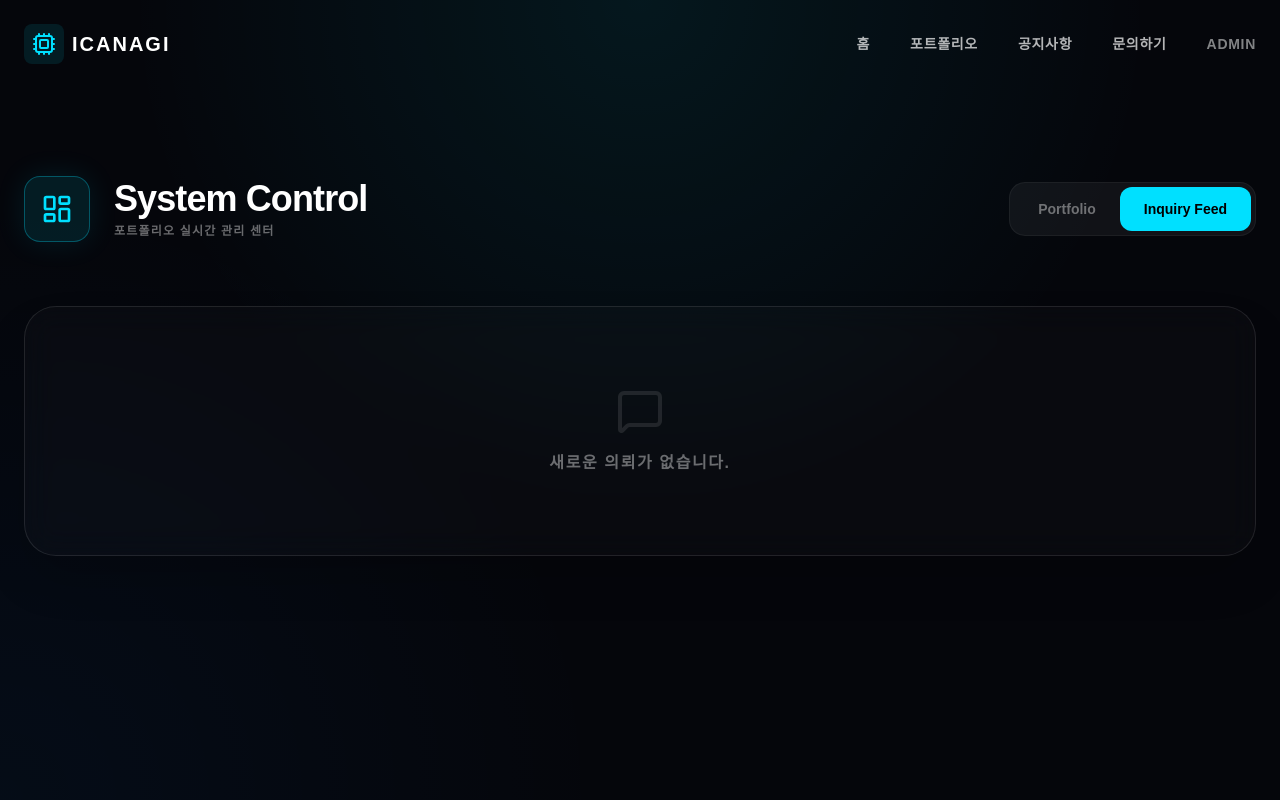
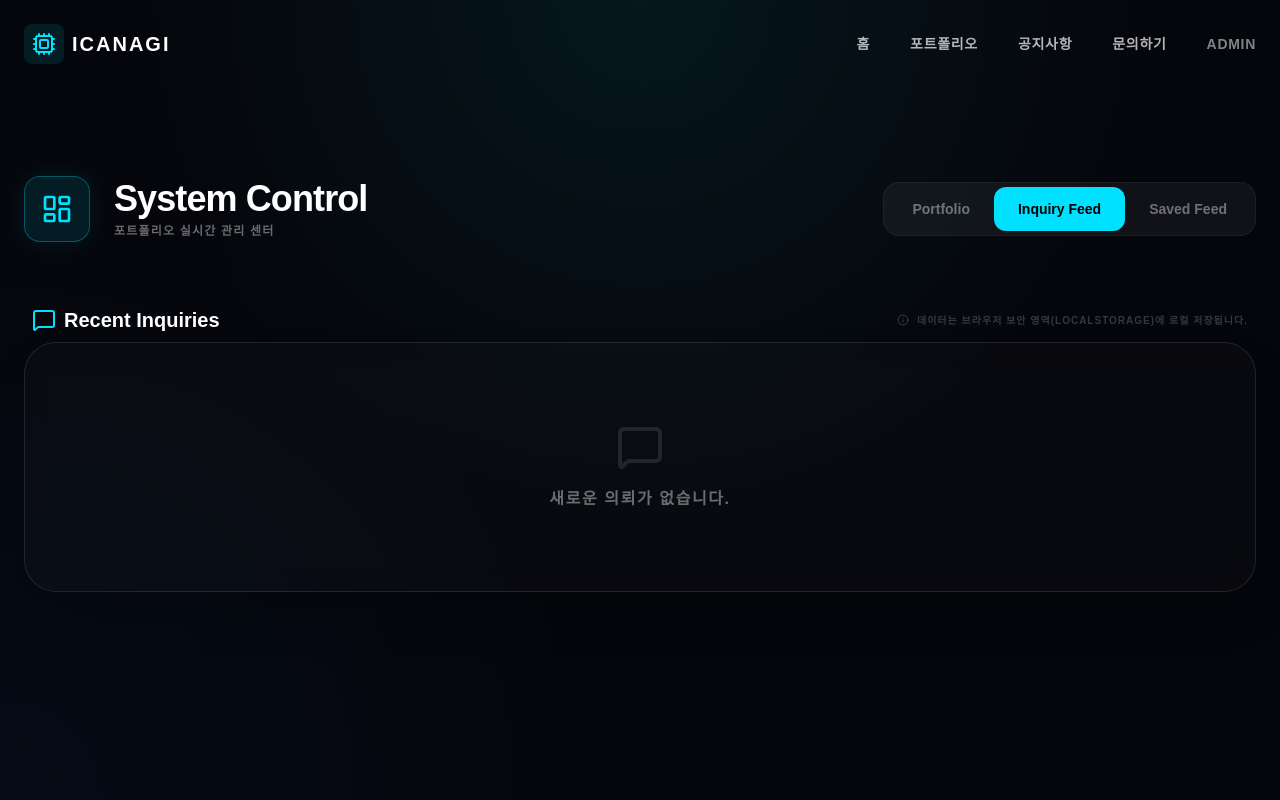
Before and after one commit to ilikefeeling/icani, a React (Vite) app: page /admin in a window 1280 px wide. Both pictures are taken after a click on the button "Inquiry Feed". Shown: the top 800 px of the page. Built offline with nearby package versions, Linux system fonts and the light colour scheme.

Commit message:
Feat: add Saved Feed tab and storage info in AdminPage

```diff
--- a/src/pages/AdminPage.jsx
+++ b/src/pages/AdminPage.jsx
@@ -1,5 +1,5 @@
 import { useState, useEffect } from 'react';
-import { Plus, Edit2, Trash2, Save, X, Upload, LayoutDashboard, Database, Cpu, MessageSquare, Mail, CheckCircle } from 'lucide-react';
+import { Plus, Edit2, Trash2, Save, X, Upload, LayoutDashboard, Database, Cpu, MessageSquare, Mail, CheckCircle, BookmarkCheck, Info } from 'lucide-react';
 import { useToast } from '../components/ToastContext';
 
 const AdminPage = () => {
@@ -107,7 +107,14 @@ const AdminPage = () => {
                         className={`px-6 py-3 rounded-xl text-sm font-black transition-all relative ${activeTab === 'inquiries' ? 'bg-primary text-black' : 'text-white/40 hover:text-white'}`}
                     >
                         Inquiry Feed
-                        {inquiries.length > 0 && <span className="absolute top-1 right-1 w-2 h-2 bg-red-500 rounded-full border border-[#05060b]"></span>}
+                        {inquiries.filter(i => i.status !== 'Archived').length > 0 && <span className="absolute top-1 right-1 w-2 h-2 bg-red-500 rounded-full border border-[#05060b]"></span>}
+                    </button>
+                    <button
+                        onClick={() => setActiveTab('saved')}
+                        className={`px-6 py-3 rounded-xl text-sm font-black transition-all relative ${activeTab === 'saved' ? 'bg-primary text-black' : 'text-white/40 hover:text-white'}`}
+                    >
+                        Saved Feed
+                        {inquiries.filter(i => i.status === 'Archived').length > 0 && <span className="absolute top-1 right-1 w-2 h-2 bg-green-400 rounded-full border border-[#05060b]"></span>}
                     </button>
                 </div>
                 {activeTab === 'portfolio' && (
@@ -183,14 +190,28 @@ const AdminPage = () => {
                 </div>
             ) : (
                 <div className="space-y-6 animate-in fade-in slide-in-from-bottom duration-700">
+                    <div className="flex items-center justify-between mb-2 px-2">
+                        <h2 className="text-xl font-black flex items-center gap-2">
+                            {activeTab === 'saved' ? <BookmarkCheck className="text-green-400" /> : <MessageSquare className="text-primary" />}
+                            {activeTab === 'saved' ? 'Saved & Processed' : 'Recent Inquiries'}
+                        </h2>
+                        <div className="text-[10px] font-black text-white/20 uppercase tracking-widest flex items-center gap-2">
+                            <Info size={12} />
+                            데이터는 브라우저 보안 영역(LocalStorage)에 로컬 저장됩니다.
+                        </div>
+                    </div>
                     <div className="grid grid-cols-1 gap-6">
-                        {inquiries.length === 0 ? (
+                        {inquiries.filter(i => activeTab === 'saved' ? i.status === 'Archived' : i.status !== 'Archived').length === 0 ? (
                             <div className="glass-card p-20 text-center space-y-4">
-                                <MessageSquare size={48} className="mx-auto text-white/10" />
-                                <p className="text-white/40 font-bold uppercase tracking-widest">새로운 의뢰가 없습니다.</p>
+                                {activeTab === 'saved' ? <BookmarkCheck size={48} className="mx-auto text-white/10" /> : <MessageSquare size={48} className="mx-auto text-white/10" />}
+                                <p className="text-white/40 font-bold uppercase tracking-widest">
+                                    {activeTab === 'saved' ? '저장된 의뢰가 없습니다.' : '새로운 의뢰가 없습니다.'}
+                                </p>
                             </div>
                         ) : (
-                            inquiries.map((inquiry) => (
+                            inquiries
+                                .filter(i => activeTab === 'saved' ? i.status === 'Archived' : i.status !== 'Archived')
+                                .map((inquiry) => (
                                     <div key={inquiry.id} className="glass-card p-8 md:p-10 border border-white/5 hover:border-primary/20 transition-all">
                                         <div className="flex flex-col md:flex-row justify-between gap-8">
                                             <div className="space-y-6 flex-grow">
```
Lines whose indentation alone changed are shown as unchanged.
